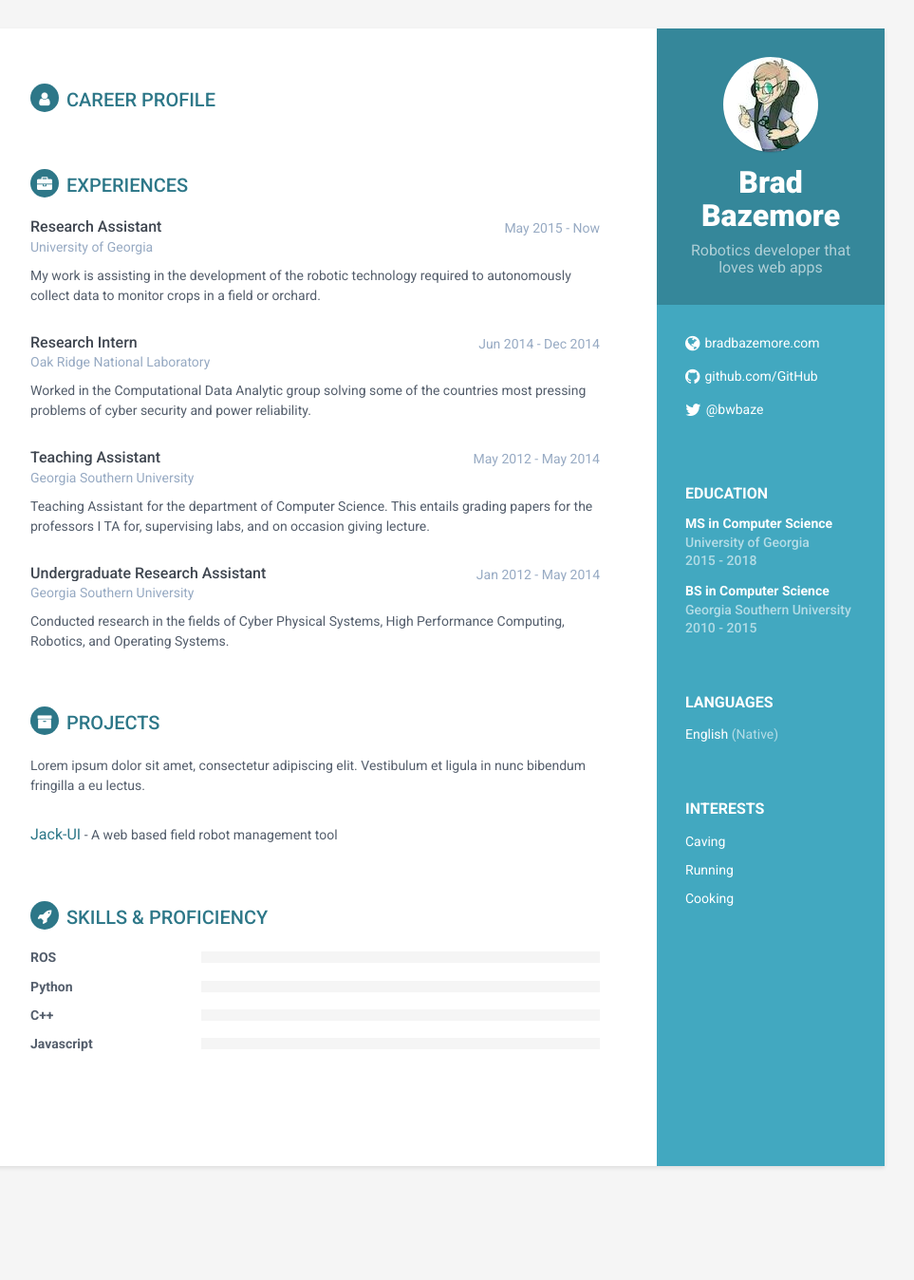
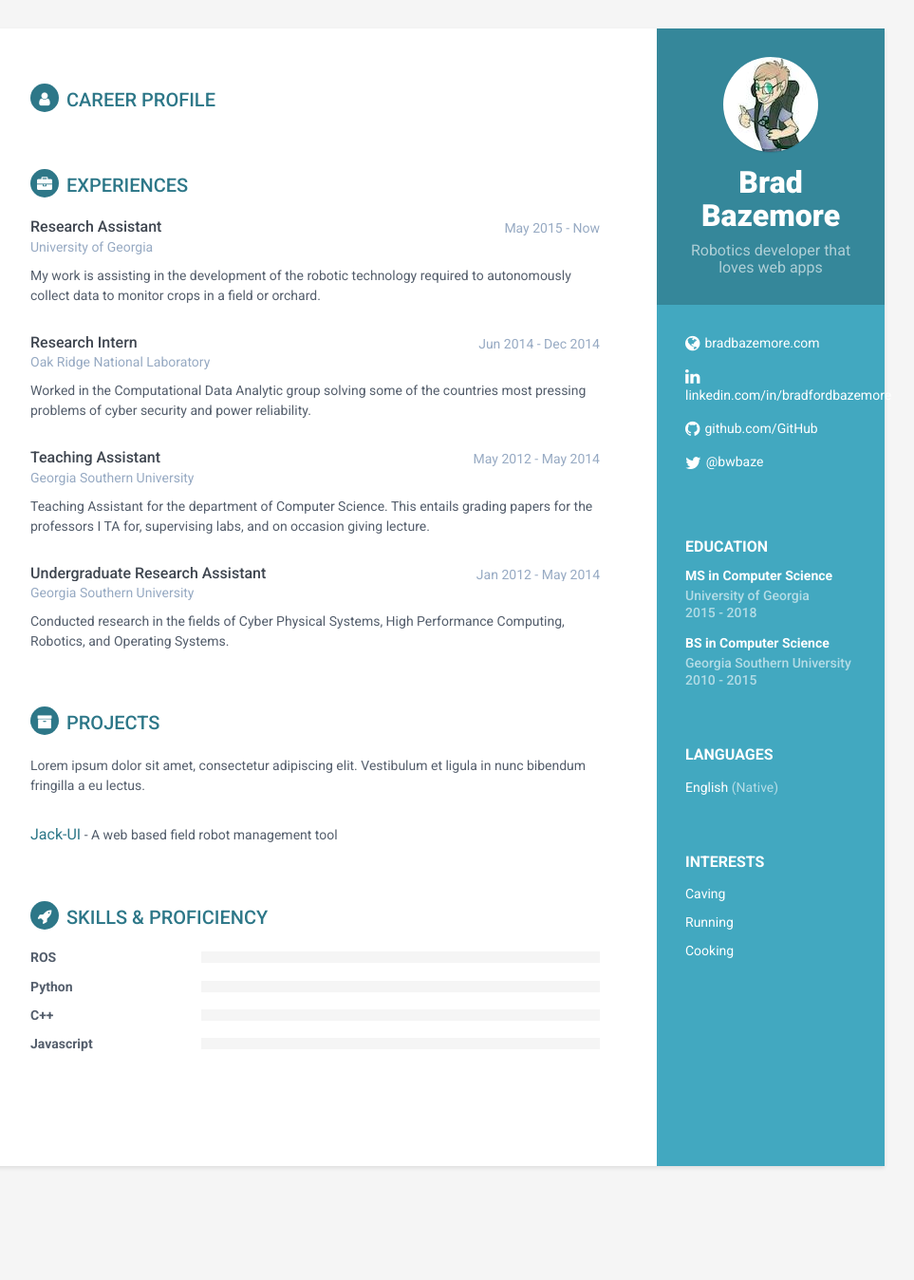
Before and after one commit to sonyccd/resume, a Jekyll site: the page built from index.html, in a window 1280 px wide. Shown: the whole page at 95% size, without its empty margins (188-1151 px from the left). Built offline with Jekyll 4.4.1, drawn with Linux system fonts in a browser that asks for light colours; nearby versions of some CDN libraries.

Commit message:
updated experiences

```diff
--- a/_config.yml
+++ b/_config.yml
@@ -13,7 +13,7 @@ pic: profile.jpg  #place a 100x100 picture inside /assets/images/ folder and pro
 email:
 phone:
 website: bradbazemore.com #do not add http://
-linkedin:
+linkedin: bradfordbazemore
 github: sonyccd
 twitter: '@bwbaze'
 
```
